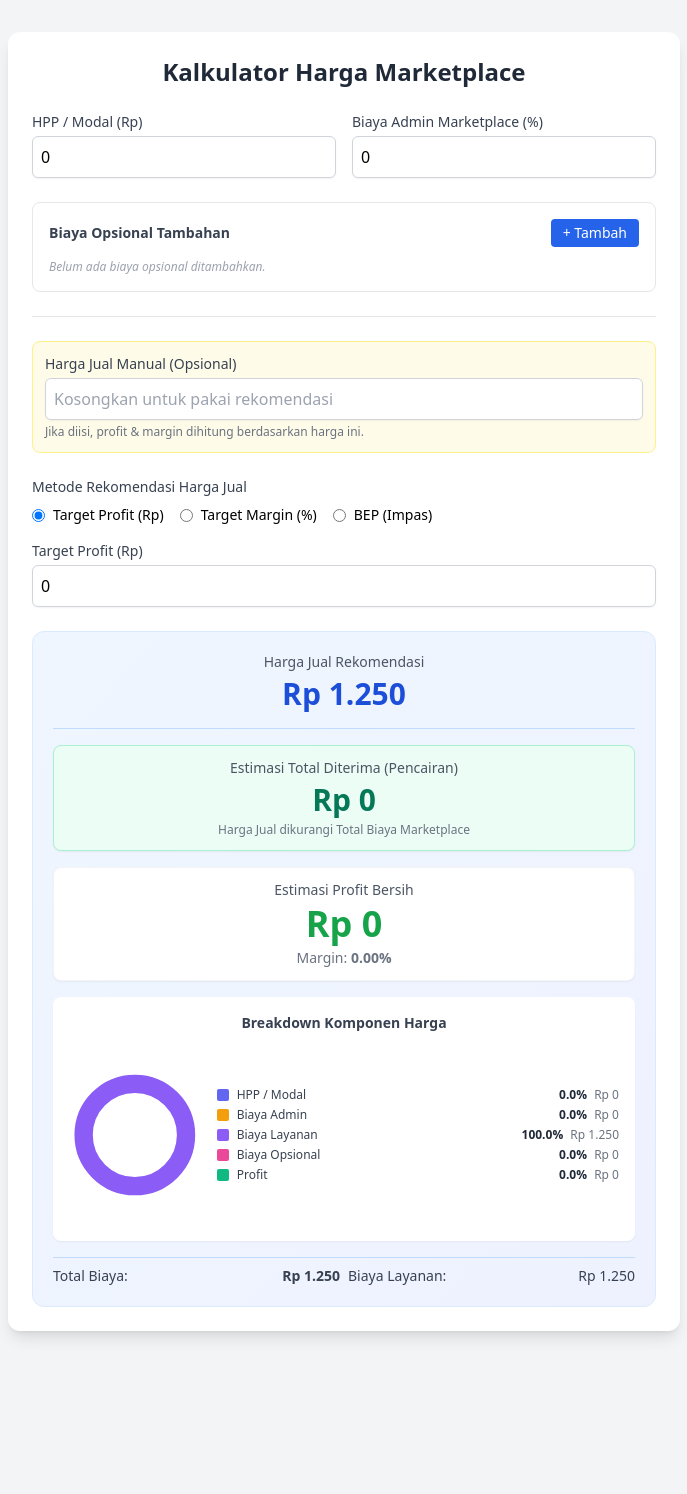
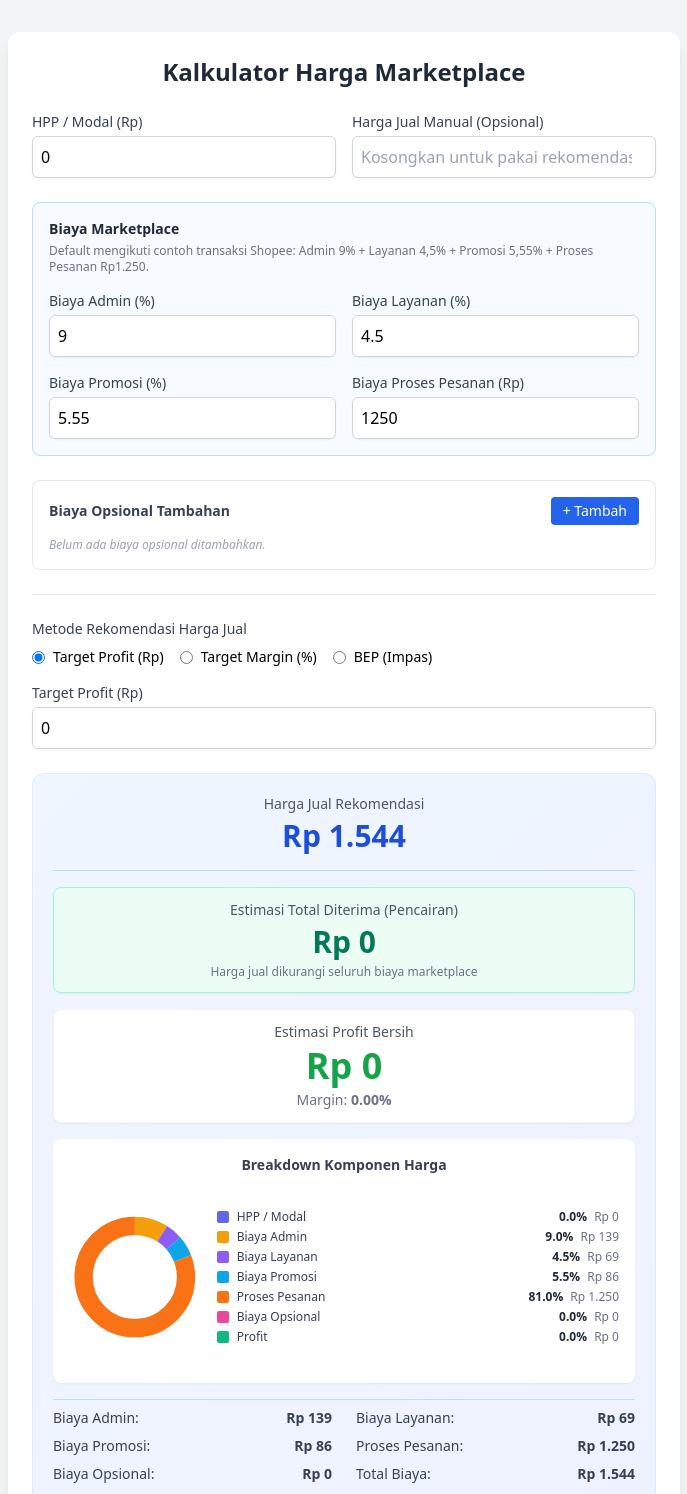
Before and after one commit to Jeffrey-r3yn/Kalkulator-MP, a plain HTML site: page Kalkulator.html in a window 1280 px wide. Shown: the top 1494 px of the page, without its empty margins (296-983 px from the left). Before the commit the page ends 1363 px from the top, so only its background shows below. Drawn offline with nearby package versions, Linux system fonts and the light colour scheme.

Commit message:
Fix Shopee fee calculation and separate fee components

```diff
--- a/Kalkulator.html
+++ b/Kalkulator.html
@@ -14,11 +14,37 @@
     <div class="grid grid-cols-1 md:grid-cols-2 gap-4">
         <div>
             <label class="block text-sm font-medium text-gray-700">HPP / Modal (Rp)</label>
-            <input type="number" id="hpp" value="0" class="mt-1 block w-full rounded-md border-gray-300 shadow-sm p-2 border focus:border-blue-500 focus:ring-blue-500" oninput="calculate()">
+            <input type="number" id="hpp" value="0" min="0" class="mt-1 block w-full rounded-md border-gray-300 shadow-sm p-2 border focus:border-blue-500 focus:ring-blue-500" oninput="calculate()">
         </div>
         <div>
-            <label class="block text-sm font-medium text-gray-700">Biaya Admin Marketplace (%)</label>
-            <input type="number" id="adminFee" value="0" step="0.1" class="mt-1 block w-full rounded-md border-gray-300 shadow-sm p-2 border focus:border-blue-500 focus:ring-blue-500" oninput="calculate()">
+            <label class="block text-sm font-medium text-gray-700">Harga Jual Manual (Opsional)</label>
+            <input type="number" id="manualPrice" min="0" placeholder="Kosongkan untuk pakai rekomendasi" class="mt-1 block w-full rounded-md border-gray-300 shadow-sm p-2 border focus:border-blue-500 focus:ring-blue-500" oninput="calculate()">
+        </div>
+    </div>
+
+    <!-- BIAYA MARKETPLACE -->
+    <div class="border border-blue-200 bg-blue-50/50 rounded-lg p-4 space-y-4">
+        <div>
+            <h2 class="text-sm font-semibold text-gray-800">Biaya Marketplace</h2>
+            <p class="text-xs text-gray-500 mt-1">Default mengikuti contoh transaksi Shopee: Admin 9% + Layanan 4,5% + Promosi 5,55% + Proses Pesanan Rp1.250.</p>
+        </div>
+        <div class="grid grid-cols-1 md:grid-cols-2 gap-4">
+            <div>
+                <label class="block text-sm font-medium text-gray-700">Biaya Admin (%)</label>
+                <input type="number" id="adminFee" value="9" min="0" step="0.01" class="mt-1 block w-full rounded-md border-gray-300 shadow-sm p-2 border" oninput="calculate()">
+            </div>
+            <div>
+                <label class="block text-sm font-medium text-gray-700">Biaya Layanan (%)</label>
+                <input type="number" id="serviceFeePercent" value="4.5" min="0" step="0.01" class="mt-1 block w-full rounded-md border-gray-300 shadow-sm p-2 border" oninput="calculate()">
+            </div>
+            <div>
+                <label class="block text-sm font-medium text-gray-700">Biaya Promosi (%)</label>
+                <input type="number" id="promoFee" value="5.55" min="0" step="0.01" class="mt-1 block w-full rounded-md border-gray-300 shadow-sm p-2 border" oninput="calculate()">
+            </div>
+            <div>
+                <label class="block text-sm font-medium text-gray-700">Biaya Proses Pesanan (Rp)</label>
+                <input type="number" id="orderProcessFee" value="1250" min="0" step="1" class="mt-1 block w-full rounded-md border-gray-300 shadow-sm p-2 border" oninput="calculate()">
+            </div>
         </div>
     </div>
 
@@ -33,13 +59,6 @@
     </div>
 
     <hr class="border-gray-200">
-
-    <!-- HARGA JUAL MANUAL -->
-    <div class="p-3 bg-yellow-50 border border-yellow-200 rounded-lg">
-        <label class="block text-sm font-medium text-gray-700">Harga Jual Manual (Opsional)</label>
-        <input type="number" id="manualPrice" placeholder="Kosongkan untuk pakai rekomendasi" class="mt-1 block w-full rounded-md border-gray-300 shadow-sm p-2 border focus:border-blue-500 focus:ring-blue-500" oninput="calculate()">
-        <p class="text-xs text-gray-500 mt-1">Jika diisi, profit & margin dihitung berdasarkan harga ini.</p>
-    </div>
 
     <!-- MODE REKOMENDASI -->
     <div id="rekomendasiContainer">
@@ -66,27 +85,23 @@
 
     <!-- HASIL -->
     <div class="bg-gradient-to-br from-blue-50 to-indigo-50 p-5 rounded-xl border border-blue-100 space-y-4">
-        <!-- PROFIL UTAMA -->
         <div class="text-center pb-4 border-b border-blue-200">
             <p class="text-sm text-gray-600" id="priceLabel">Harga Jual Rekomendasi</p>
             <p class="text-3xl font-extrabold text-blue-700 mt-1" id="resPrice">Rp 0</p>
         </div>
 
-        <!-- TOTAL DITERIMA / PENCAIRAN (BARU) -->
         <div class="text-center py-3 rounded-lg bg-emerald-50 border border-emerald-200 shadow-sm">
             <p class="text-sm text-gray-600">Estimasi Total Diterima (Pencairan)</p>
             <p class="text-3xl font-black mt-1 text-emerald-700" id="resPayout">Rp 0</p>
-            <p class="text-xs text-gray-500 mt-1">Harga Jual dikurangi Total Biaya Marketplace</p>
+            <p class="text-xs text-gray-500 mt-1">Harga jual dikurangi seluruh biaya marketplace</p>
         </div>
 
-        <!-- PROFIT UTAMA -->
         <div class="text-center py-3 rounded-lg bg-white shadow-sm border border-gray-100">
             <p class="text-sm text-gray-600">Estimasi Profit Bersih</p>
             <p class="text-4xl font-black mt-1" id="resProfit">Rp 0</p>
             <p class="text-sm text-gray-500 mt-1">Margin: <span id="resMargin" class="font-semibold">0%</span></p>
         </div>
 
-        <!-- DONUT CHART -->
         <div class="bg-white p-4 rounded-lg shadow-sm">
             <p class="text-sm font-semibold text-gray-700 mb-3 text-center">Breakdown Komponen Harga</p>
             <div class="flex flex-col md:flex-row items-center justify-center gap-4">
@@ -97,10 +112,13 @@
             </div>
         </div>
 
-        <!-- DETAIL BIAYA -->
-        <div class="grid grid-cols-2 gap-2 text-sm text-gray-700 pt-2 border-t border-blue-200">
-            <div class="flex justify-between"><span>Total Biaya:</span><span id="resFees" class="font-semibold">Rp 0</span></div>
-            <div class="flex justify-between"><span>Biaya Layanan:</span><span>Rp 1.250</span></div>
+        <div class="grid grid-cols-1 md:grid-cols-2 gap-x-6 gap-y-2 text-sm text-gray-700 pt-2 border-t border-blue-200">
+            <div class="flex justify-between"><span>Biaya Admin:</span><span id="resAdminFee" class="font-semibold">Rp 0</span></div>
+            <div class="flex justify-between"><span>Biaya Layanan:</span><span id="resServiceFee" class="font-semibold">Rp 0</span></div>
+            <div class="flex justify-between"><span>Biaya Promosi:</span><span id="resPromoFee" class="font-semibold">Rp 0</span></div>
+            <div class="flex justify-between"><span>Proses Pesanan:</span><span id="resProcessFee" class="font-semibold">Rp 0</span></div>
+            <div class="flex justify-between"><span>Biaya Opsional:</span><span id="resOptionalFee" class="font-semibold">Rp 0</span></div>
+            <div class="flex justify-between"><span>Total Biaya:</span><span id="resFees" class="font-bold">Rp 0</span></div>
         </div>
     </div>
 </div>
@@ -110,11 +128,13 @@ let optionalFees = [];
 let optionalIdCounter = 0;
 
 const COLORS = {
-    hpp: '#6366f1',      // indigo
-    admin: '#f59e0b',    // amber
-    service: '#8b5cf6',  // violet
-    optional: '#ec4899', // pink
-    profit: '#10b981'    // green
+    hpp: '#6366f1',
+    admin: '#f59e0b',
+    service: '#8b5cf6',
+    promo: '#0ea5e9',
+    process: '#f97316',
+    optional: '#ec4899',
+    profit: '#10b981'
 };
 
 function addOptionalFee() {
@@ -184,11 +204,18 @@ function formatRp(num) {
     return 'Rp ' + Math.round(num).toLocaleString('id-ID');
 }
 
+function getPercentInput(id) {
+    return (parseFloat(document.getElementById(id).value) || 0) / 100;
+}
+
 function calculate() {
     const hpp = parseFloat(document.getElementById('hpp').value) || 0;
-    const adminFee = (parseFloat(document.getElementById('adminFee').value) || 0) / 100;
-    const serviceFee = 1250;
     const manualPrice = parseFloat(document.getElementById('manualPrice').value);
+
+    const adminFee = getPercentInput('adminFee');
+    const serviceFeePercent = getPercentInput('serviceFeePercent');
+    const promoFee = getPercentInput('promoFee');
+    const orderProcessFee = parseFloat(document.getElementById('orderProcessFee').value) || 0;
 
     let optFixedTotal = 0;
     let optPercentTotal = 0;
@@ -197,8 +224,8 @@ function calculate() {
         else optPercentTotal += f.value / 100;
     });
 
-    const totalFeePercent = adminFee + optPercentTotal;
-    const totalFixedFee = serviceFee + optFixedTotal;
+    const totalFeePercent = adminFee + serviceFeePercent + promoFee + optPercentTotal;
+    const totalFixedFee = orderProcessFee + optFixedTotal;
 
     const mode = document.querySelector('input[name="mode"]:checked').value;
     const targetVal = parseFloat(document.getElementById('targetValue').value) || 0;
@@ -211,15 +238,16 @@ function calculate() {
         isManual = true;
     } else {
         if (totalFeePercent >= 1) {
-            document.getElementById('resPrice').textContent = 'Error: Total % >= 100%';
+            document.getElementById('resPrice').textContent = 'Error: Total biaya persen >= 100%';
             return;
         }
+
         if (mode === 'fixed') {
             sellingPrice = (hpp + targetVal + totalFixedFee) / (1 - totalFeePercent);
         } else if (mode === 'margin') {
             const marginPercent = targetVal / 100;
             if (totalFeePercent + marginPercent >= 1) {
-                document.getElementById('resPrice').textContent = 'Error: Total % >= 100%';
+                document.getElementById('resPrice').textContent = 'Error: Biaya + margin >= 100%';
                 return;
             }
             sellingPrice = (hpp + totalFixedFee) / (1 - totalFeePercent - marginPercent);
@@ -229,22 +257,25 @@ function calculate() {
     }
 
     const adminAmount = sellingPrice * adminFee;
+    const serviceAmount = sellingPrice * serviceFeePercent;
+    const promoAmount = sellingPrice * promoFee;
     const optPercentAmount = sellingPrice * optPercentTotal;
-    const optTotal = optFixedTotal + optPercentAmount;
-    const totalFees = adminAmount + serviceFee + optTotal;
+    const optionalAmount = optFixedTotal + optPercentAmount;
 
-    // BARU: Hitung Total Diterima (Pencairan)
+    const totalFees = adminAmount + serviceAmount + promoAmount + orderProcessFee + optionalAmount;
     const payout = sellingPrice - totalFees;
     const profit = payout - hpp;
     const margin = sellingPrice > 0 ? (profit / sellingPrice) * 100 : 0;
 
-    // Update UI
     document.getElementById('priceLabel').textContent = isManual ? 'Harga Jual Manual' : 'Harga Jual Rekomendasi';
     document.getElementById('resPrice').textContent = formatRp(sellingPrice);
+    document.getElementById('resPayout').textContent = formatRp(payout);
     document.getElementById('resFees').textContent = formatRp(totalFees);
-
-    // Update Total Diterima
-    document.getElementById('resPayout').textContent = formatRp(payout);
+    document.getElementById('resAdminFee').textContent = formatRp(adminAmount);
+    document.getElementById('resServiceFee').textContent = formatRp(serviceAmount);
+    document.getElementById('resPromoFee').textContent = formatRp(promoAmount);
+    document.getElementById('resProcessFee').textContent = formatRp(orderProcessFee);
+    document.getElementById('resOptionalFee').textContent = formatRp(optionalAmount);
 
     const profitEl = document.getElementById('resProfit');
     profitEl.textContent = formatRp(Math.abs(profit));
@@ -257,29 +288,35 @@ function calculate() {
 
     document.getElementById('resMargin').textContent = margin.toFixed(2) + '%';
 
-    renderDonutChart(hpp, adminAmount, serviceFee, optTotal, profit, sellingPrice);
+    renderDonutChart({
+        hpp,
+        admin: adminAmount,
+        service: serviceAmount,
+        promo: promoAmount,
+        process: orderProcessFee,
+        optional: optionalAmount,
+        profit,
+        total: sellingPrice
+    });
 }
 
-function renderDonutChart(hpp, admin, service, optional, profit, total) {
+function renderDonutChart(values) {
     const svg = document.getElementById('donutChart');
     const legend = document.getElementById('chartLegend');
 
     const segments = [
-        { label: 'HPP / Modal', value: hpp, color: COLORS.hpp },
-        { label: 'Biaya Admin', value: admin, color: COLORS.admin },
-        { label: 'Biaya Layanan', value: service, color: COLORS.service },
-        { label: 'Biaya Opsional', value: optional, color: COLORS.optional },
-        { label: 'Profit', value: Math.max(0, profit), color: COLORS.profit }
+        { label: 'HPP / Modal', value: values.hpp, color: COLORS.hpp },
+        { label: 'Biaya Admin', value: values.admin, color: COLORS.admin },
+        { label: 'Biaya Layanan', value: values.service, color: COLORS.service },
+        { label: 'Biaya Promosi', value: values.promo, color: COLORS.promo },
+        { label: 'Proses Pesanan', value: values.process, color: COLORS.process },
+        { label: 'Biaya Opsional', value: values.optional, color: COLORS.optional },
+        { label: values.profit < 0 ? 'Rugi' : 'Profit', value: Math.max(0, values.profit), color: values.profit < 0 ? '#ef4444' : COLORS.profit }
     ];
-
-    if (profit < 0) {
-        segments[4].label = 'Rugi';
-        segments[4].color = '#ef4444';
-    }
 
     const radius = 70;
     const circumference = 2 * Math.PI * radius;
-    const totalVal = segments.reduce((s, x) => s + x.value, 0);
+    const totalVal = segments.reduce((sum, item) => sum + Math.max(0, item.value), 0);
 
     svg.innerHTML = '<circle cx="90" cy="90" r="70" fill="none" stroke="#f3f4f6" stroke-width="25"/>';
 
@@ -307,7 +344,7 @@ function renderDonutChart(hpp, admin, service, optional, profit, total) {
     });
 
     legend.innerHTML = segments.map(seg => {
-        const pct = totalVal > 0 ? ((seg.value / totalVal) * 100).toFixed(1) : 0;
+        const pct = values.total > 0 ? ((seg.value / values.total) * 100).toFixed(1) : '0.0';
         return `
             <div class="flex items-center justify-between gap-2">
                 <div class="flex items-center gap-2">
```
